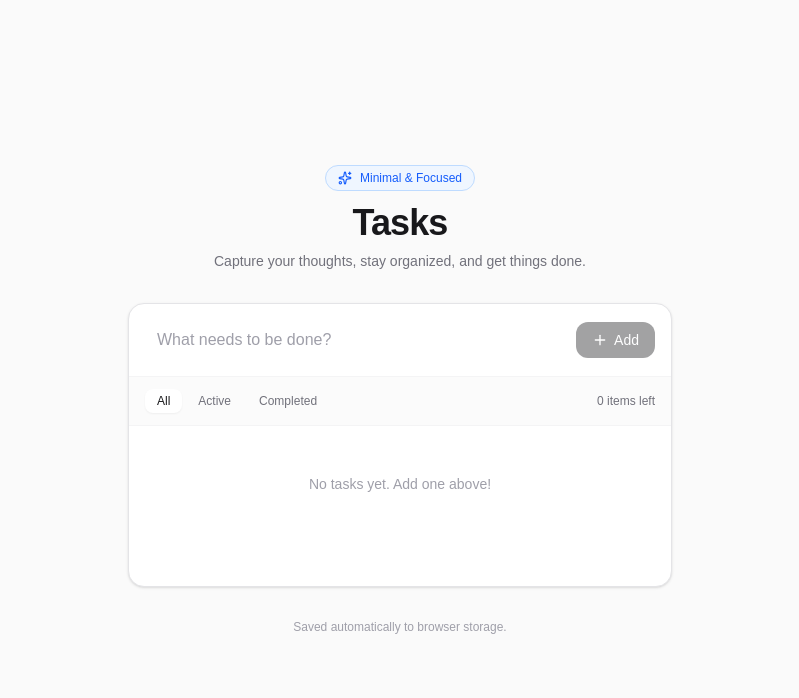
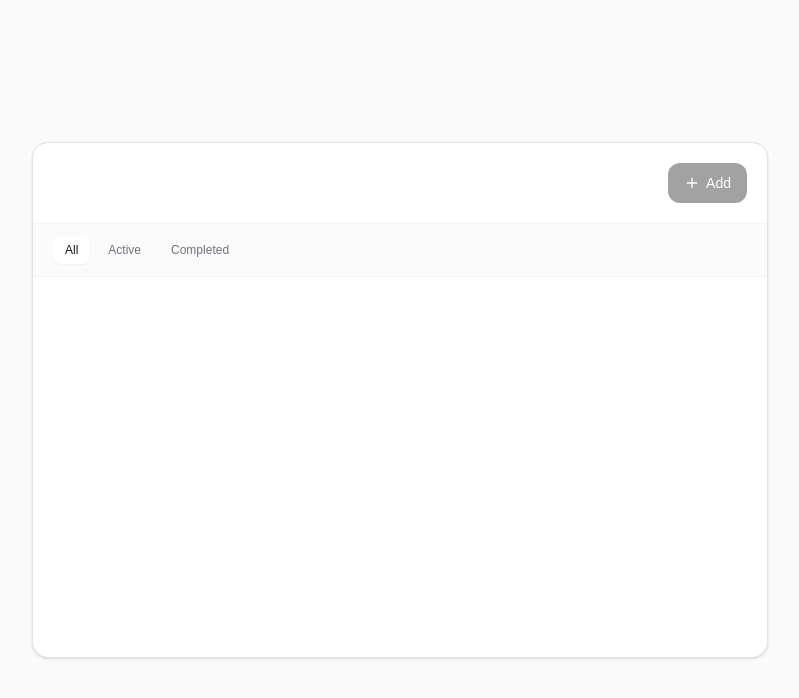
Before and after one commit to Hasdro/todo, a Next.js app: page / in a window 1280 px wide. Shown: the top 698 px of the page, without its empty margins (240-1039 px from the left). Built offline with nearby package versions, Linux system fonts and the light colour scheme.

Commit message:
style: remove header texts, placeholder, counter, and enlarge card

```diff
--- a/app/components/TodoApp.tsx
+++ b/app/components/TodoApp.tsx
@@ -1,7 +1,7 @@
 'use client';
 
 import React, { useState, useMemo, useSyncExternalStore } from 'react';
-import { Check, Trash2, Plus, Sparkles } from 'lucide-react';
+import { Check, Trash2, Plus } from 'lucide-react';
 
 export interface Todo {
   id: string;
@@ -94,7 +94,6 @@ export default function TodoApp() {
     todosStore.save(updated);
   };
 
-  const activeCount = todos.filter((t) => !t.completed).length;
   const completedCount = todos.filter((t) => t.completed).length;
 
   const filteredTodos = todos.filter((todo) => {
@@ -104,40 +103,26 @@ export default function TodoApp() {
   });
 
   return (
-    <div className="w-full max-w-xl mx-auto px-4 py-12">
-      {/* Header */}
-      <div className="text-center mb-8">
-        <div className="inline-flex items-center gap-2 px-3 py-1 mb-3 rounded-full bg-blue-50 dark:bg-blue-950/60 border border-blue-200 dark:border-blue-800 text-blue-600 dark:text-blue-300 text-xs font-medium">
-          <Sparkles className="w-3.5 h-3.5" />
-          <span>Minimal & Focused</span>
-        </div>
-        <h1 className="text-3xl sm:text-4xl font-bold tracking-tight text-zinc-900 dark:text-zinc-100">
-          Tasks
-        </h1>
-        <p className="mt-2 text-sm text-zinc-500 dark:text-zinc-400">
-          Capture your thoughts, stay organized, and get things done.
-        </p>
-      </div>
-
+    <div className="w-full max-w-3xl mx-auto px-4 py-8">
       {/* Main Container Card */}
       <div className="bg-white dark:bg-zinc-900 border border-zinc-200 dark:border-zinc-800 rounded-2xl shadow-sm overflow-hidden transition-all">
         {/* Input Form */}
         <form
           onSubmit={handleAddTodo}
-          className="p-4 border-b border-zinc-100 dark:border-zinc-800/80 flex gap-2 items-center"
+          className="p-4 sm:p-5 border-b border-zinc-100 dark:border-zinc-800/80 flex gap-3 items-center"
         >
           <input
             type="text"
             value={inputText}
             onChange={(e) => setInputText(e.target.value)}
-            placeholder="What needs to be done?"
-            className="flex-1 bg-transparent px-3 py-2 text-sm sm:text-base text-zinc-900 dark:text-zinc-100 placeholder-zinc-400 focus:outline-none"
+            aria-label="New task"
+            className="flex-1 bg-transparent px-3 py-2 text-base text-zinc-900 dark:text-zinc-100 focus:outline-none"
             autoFocus
           />
           <button
             type="submit"
             disabled={!inputText.trim()}
-            className="inline-flex items-center gap-1.5 px-4 py-2 rounded-xl text-sm font-medium bg-zinc-900 hover:bg-zinc-800 text-white dark:bg-zinc-100 dark:hover:bg-zinc-200 dark:text-zinc-900 disabled:opacity-40 disabled:cursor-not-allowed transition-all cursor-pointer"
+            className="inline-flex items-center gap-1.5 px-4 py-2.5 rounded-xl text-sm font-medium bg-zinc-900 hover:bg-zinc-800 text-white dark:bg-zinc-100 dark:hover:bg-zinc-200 dark:text-zinc-900 disabled:opacity-40 disabled:cursor-not-allowed transition-all cursor-pointer"
           >
             <Plus className="w-4 h-4" />
             <span>Add</span>
@@ -145,14 +130,14 @@ export default function TodoApp() {
         </form>
 
         {/* Filter Bar */}
-        <div className="px-4 py-3 bg-zinc-50/70 dark:bg-zinc-900/60 border-b border-zinc-100 dark:border-zinc-800 flex items-center justify-between text-xs text-zinc-500 dark:text-zinc-400">
-          <div className="flex items-center gap-1">
+        <div className="px-5 py-3 bg-zinc-50/70 dark:bg-zinc-900/60 border-b border-zinc-100 dark:border-zinc-800 flex items-center justify-between text-xs text-zinc-500 dark:text-zinc-400">
+          <div className="flex items-center gap-1.5">
             {(['all', 'active', 'completed'] as FilterType[]).map((tab) => (
               <button
                 key={tab}
                 type="button"
                 onClick={() => setFilter(tab)}
-                className={`px-3 py-1 rounded-lg capitalize font-medium transition-colors cursor-pointer ${
+                className={`px-3 py-1.5 rounded-lg capitalize font-medium transition-colors cursor-pointer ${
                   filter === tab
                     ? 'bg-white dark:bg-zinc-800 text-zinc-900 dark:text-zinc-100 shadow-xs'
                     : 'text-zinc-500 hover:text-zinc-800 dark:hover:text-zinc-200'
@@ -163,31 +148,27 @@ export default function TodoApp() {
             ))}
           </div>
 
-          <div>
-            <span>
-              {activeCount} {activeCount === 1 ? 'item' : 'items'} left
-            </span>
-          </div>
+          {completedCount > 0 && (
+            <button
+              type="button"
+              onClick={clearCompleted}
+              className="text-xs text-zinc-500 hover:text-red-600 dark:hover:text-red-400 font-medium transition-colors cursor-pointer"
+            >
+              Clear completed
+            </button>
+          )}
         </div>
 
         {/* Todo List */}
-        <div className="divide-y divide-zinc-100 dark:divide-zinc-800/60 min-h-[160px] max-h-[460px] overflow-y-auto">
-          {filteredTodos.length === 0 ? (
-            <div className="py-12 text-center text-zinc-400 dark:text-zinc-500 text-sm">
-              {todos.length === 0
-                ? 'No tasks yet. Add one above!'
-                : filter === 'active'
-                ? 'No active tasks left!'
-                : 'No completed tasks yet.'}
-            </div>
-          ) : (
+        <div className="divide-y divide-zinc-100 dark:divide-zinc-800/60 min-h-[380px] max-h-[600px] overflow-y-auto">
+          {filteredTodos.length > 0 && (
             <ul className="divide-y divide-zinc-100 dark:divide-zinc-800/60">
               {filteredTodos.map((todo) => (
                 <li
                   key={todo.id}
-                  className="group flex items-center justify-between p-4 hover:bg-zinc-50/50 dark:hover:bg-zinc-800/40 transition-colors"
+                  className="group flex items-center justify-between p-4 sm:p-5 hover:bg-zinc-50/50 dark:hover:bg-zinc-800/40 transition-colors"
                 >
-                  <label className="flex items-center gap-3 cursor-pointer flex-1 min-w-0 pr-3">
+                  <label className="flex items-center gap-3.5 cursor-pointer flex-1 min-w-0 pr-3">
                     <input
                       type="checkbox"
                       checked={todo.completed}
@@ -207,7 +188,7 @@ export default function TodoApp() {
                       {todo.completed && <Check className="w-3.5 h-3.5 stroke-[3]" />}
                     </div>
                     <span
-                      className={`text-sm truncate select-none transition-all ${
+                      className={`text-base truncate select-none transition-all ${
                         todo.completed
                           ? 'line-through text-zinc-400 dark:text-zinc-500'
                           : 'text-zinc-800 dark:text-zinc-200'
@@ -221,7 +202,7 @@ export default function TodoApp() {
                     type="button"
                     onClick={() => deleteTodo(todo.id)}
                     aria-label={`delete "${todo.text}"`}
-                    className="opacity-70 group-hover:opacity-100 p-1.5 text-zinc-400 hover:text-red-600 dark:hover:text-red-400 rounded-lg hover:bg-red-50 dark:hover:bg-red-950/30 transition-colors cursor-pointer"
+                    className="opacity-70 group-hover:opacity-100 p-2 text-zinc-400 hover:text-red-600 dark:hover:text-red-400 rounded-lg hover:bg-red-50 dark:hover:bg-red-950/30 transition-colors cursor-pointer"
                   >
                     <Trash2 className="w-4 h-4" />
                   </button>
@@ -230,23 +211,6 @@ export default function TodoApp() {
             </ul>
           )}
         </div>
-
-        {/* Footer / Actions */}
-        {completedCount > 0 && (
-          <div className="px-4 py-2.5 bg-zinc-50/50 dark:bg-zinc-900/40 border-t border-zinc-100 dark:border-zinc-800 flex justify-end">
-            <button
-              type="button"
-              onClick={clearCompleted}
-              className="text-xs text-zinc-500 hover:text-red-600 dark:hover:text-red-400 font-medium transition-colors cursor-pointer"
-            >
-              Clear completed ({completedCount})
-            </button>
-          </div>
-        )}
-      </div>
-
-      <div className="mt-8 text-center text-xs text-zinc-400 dark:text-zinc-500">
-        Saved automatically to browser storage.
       </div>
     </div>
   );
```
Also changed, not shown: 1 other file (tests, documents, lock files or other folders).
